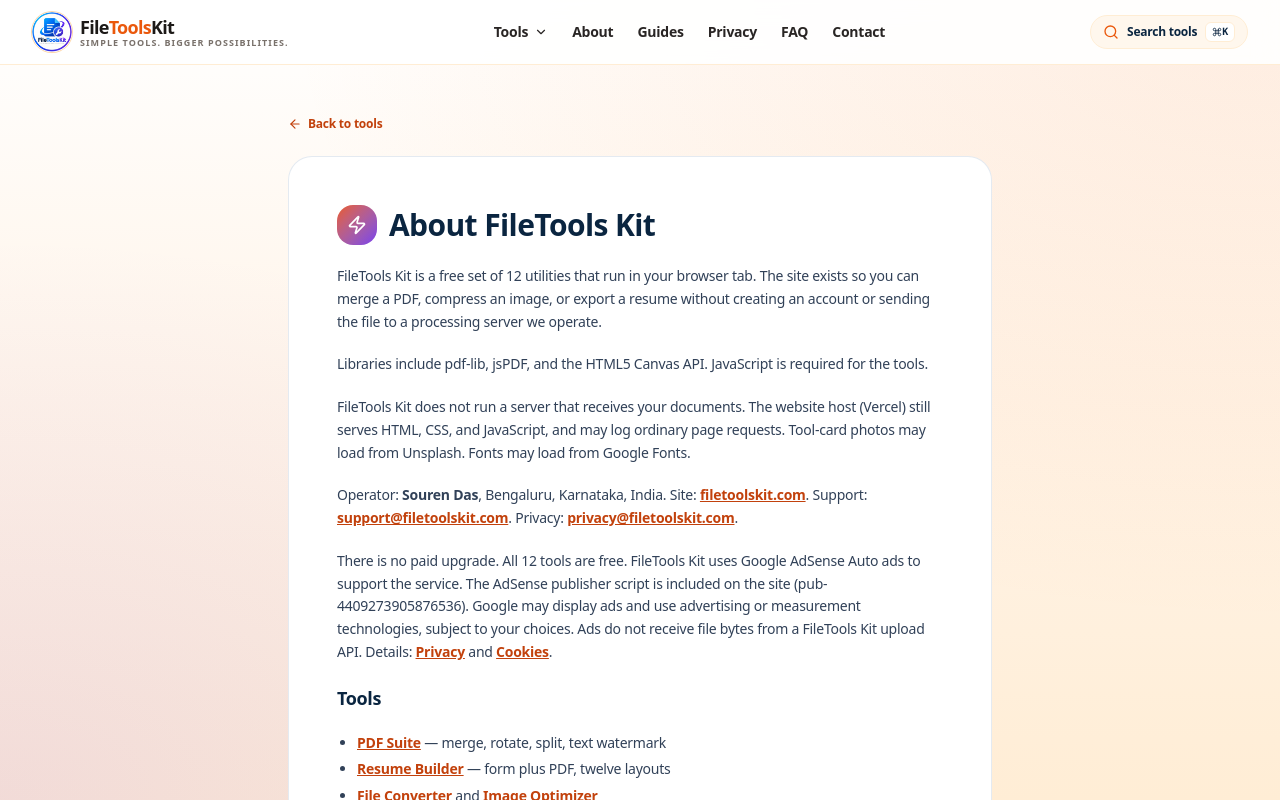
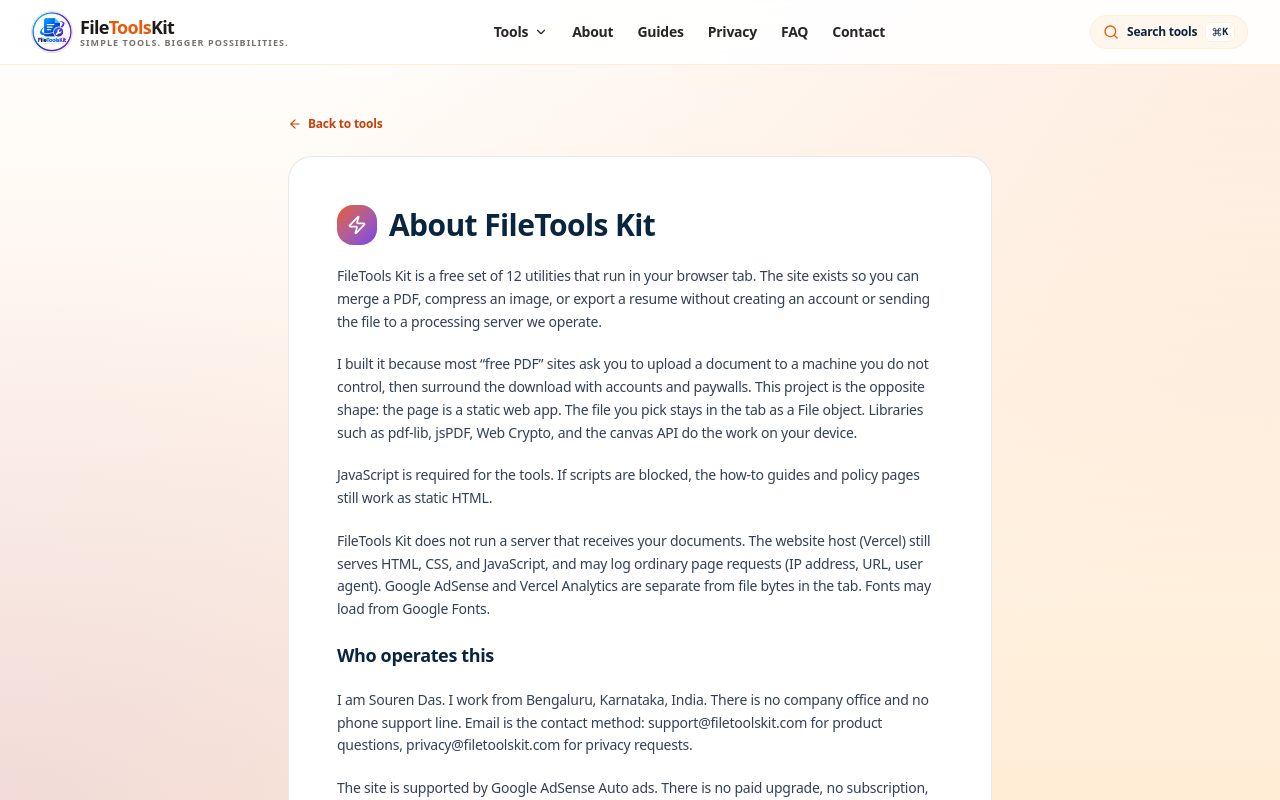
Before and after one commit to Sourendas/OmniCraft-Studio, a React (Vite) app: page /about in a window 1280 px wide. Shown: the top 800 px of the page. Built offline with nearby package versions, Linux system fonts and the light colour scheme.

Commit message:
Expand About, FAQ answers, homepage shell, and static contact/about pages

```diff
--- a/index.html
+++ b/index.html
@@ -10,9 +10,6 @@
     <link rel="icon" type="image/svg+xml" href="/favicon.svg?v=5" />
     <link rel="apple-touch-icon" href="/logo.jpg" />
     <meta name="theme-color" content="#EA580C" />
-    <meta name="mobile-web-app-capable" content="yes" />
-    <meta name="apple-mobile-web-app-capable" content="yes" />
-    <meta name="apple-mobile-web-app-title" content="FileTools Kit" />
     <link rel="manifest" href="/manifest.webmanifest" />
     <meta property="og:site_name" content="FileTools Kit" />
     <meta property="og:title" content="FileTools Kit | Free PDF, image, and resume tools in your browser" />
@@ -20,10 +17,6 @@
     <meta property="og:type" content="website" />
     <meta property="og:url" content="https://www.filetoolskit.com/" />
     <meta property="og:image" content="https://www.filetoolskit.com/logo.jpg" />
-    <meta name="twitter:card" content="summary" />
-    <meta name="twitter:title" content="FileTools Kit | Free in-browser file tools" />
-    <meta name="twitter:description" content="PDF, image, resume, QR, and hash tools that run in your browser." />
-    <meta name="twitter:image" content="https://www.filetoolskit.com/logo.jpg" />
     <script async src="https://pagead2.googlesyndication.com/pagead/js/adsbygoogle.js?client=ca-pub-4409273905876536" crossorigin="anonymous"></script>
     <style>
       html,body{margin:0;background:#FFF4E8;color:#0A2540;font-family:ui-sans-serif,system-ui,-apple-system,"Segoe UI",Roboto,sans-serif}
@@ -32,15 +25,14 @@
       #boot p{margin:0.85rem 0 0;max-width:36rem;font-size:0.95rem;line-height:1.55;color:#334155;font-weight:500}
       #boot .pill{display:inline-block;margin:0 0 0.85rem;padding:0.35rem 0.75rem;border-radius:999px;background:#FFEDD5;border:1px solid #FDBA74;color:#9A3412;font-size:11px;font-weight:800}
     </style>
-    <script type="application/ld+json">
-      {"@context":"https://schema.org","@graph":[{"@type":"WebSite","url":"https://www.filetoolskit.com/","name":"FileTools Kit","inLanguage":"en"},{"@type":"Person","name":"Souren Das","email":"mailto:support@filetoolskit.com","address":{"@type":"PostalAddress","addressLocality":"Bengaluru","addressRegion":"Karnataka","addressCountry":"IN"}},{"@type":"SoftwareApplication","name":"FileTools Kit","applicationCategory":"UtilitiesApplication","operatingSystem":"Web browser","offers":{"@type":"Offer","price":"0","priceCurrency":"USD"},"url":"https://www.filetoolskit.com/"}]}
-    </script>
   </head>
-  <body class="bg-[#FFF4E8] text-[#0A2540] antialiased selection:bg-[#EA580C]/20 selection:text-[#9A3412]">
+  <body class="bg-[#FFF4E8] text-[#0A2540] antialiased">
     <div id="boot">
       <div class="pill">Free tools · files stay in this tab</div>
       <h1>Merge, convert, and export files without uploading them.</h1>
       <p>PDF merge and split, image convert, resume PDF, QR, SVG, hashes, and more. Work runs in this browser tab.</p>
+      <p>FileTools Kit is operated by Souren Das in Bengaluru, India. The twelve tools use pdf-lib, jsPDF, Web Crypto, and the canvas API in your browser. There is no FileTools Kit upload API for those documents. The website host still serves the page and may log ordinary requests. Google AdSense supports the free tools.</p>
+      <p>Start with PDF Suite to combine application packets, Image Optimizer to shrink photos, or Resume Builder to export a PDF from a form. Written steps are in the Guides section. Privacy and contact details are linked in the footer.</p>
     </div>
     <noscript>
       <div style="max-width:42rem;margin:2rem auto;padding:1.5rem;font-family:system-ui,sans-serif;color:#0A2540">
@@ -50,7 +42,6 @@
           <li><a href="/about.html">About</a></li>
           <li><a href="/guides.html">Guides</a></li>
           <li><a href="/contact.html">Contact</a></li>
-          <li><a href="/cookie-policy.html">Cookie policy</a></li>
         </ul>
         <p>Souren Das, Bengaluru. support@filetoolskit.com · privacy@filetoolskit.com</p>
       </div>
--- a/public/about.html
+++ b/public/about.html
@@ -5,18 +5,15 @@
   <meta name="viewport" content="width=device-width, initial-scale=1" />
   <title>About | FileTools Kit</title>
   <link rel="canonical" href="https://www.filetoolskit.com/about" />
-  <style>body{font-family:system-ui,sans-serif;color:#0A2540;background:#FFF4E8;margin:0;line-height:1.6}main{max-width:44rem;margin:2rem auto;padding:1.5rem 1.25rem;background:#fff;border:1px solid #e2e8f0;border-radius:24px}a{color:#C2410C}</style>
+  <style>body{font-family:system-ui,sans-serif;color:#0A2540;background:#FFF4E8;margin:0;line-height:1.65}main{max-width:44rem;margin:2rem auto;padding:1.5rem 1.25rem;background:#fff;border:1px solid #e2e8f0;border-radius:24px}a{color:#C2410C}h2{margin-top:1.6rem}</style>
 </head>
 <body>
 <main>
   <p><a href="/">FileTools Kit</a> · <a href="/privacy.html">Privacy</a> · <a href="/guides.html">Guides</a> · <a href="/contact.html">Contact</a></p>
   <h1>About FileTools Kit</h1>
-  <p>FileTools Kit is a client-side utility suite. Convert, merge, compress, format, and export files in your browser tab using libraries such as pdf-lib, jsPDF, and the HTML5 Canvas API.</p>
-  <p>FileTools Kit does not run a server that receives your documents or images. The website host still serves HTML, CSS, and JavaScript. Tool-card photos may load from Unsplash.</p>
-  <p>Operator: Souren Das, Bengaluru, Karnataka, India.</p>
-  <p>Site: <a href="https://www.filetoolskit.com">filetoolskit.com</a></p>
-  <p>Support: <a href="mailto:support@filetoolskit.com">support@filetoolskit.com</a></p>
-  <p>There is no paid upgrade on this site. All 12 tools are free. FileTools Kit uses Google AdSense Auto ads to support the free service. Google may display ads and use advertising or measurement technologies subject to user consent where required.</p>
+  <p>FileTools Kit is a free set of twelve utilities that run in your browser tab. The site exists so you can merge a PDF, compress an image, or export a resume without creating an account or sending the file to a processing server we operate.</p>
+  <p>I built it because many “free PDF” sites ask you to upload a document to a machine you do not control, then surround the download with accounts and paywalls. This project is the opposite shape: the page is a static web app. The file you pick stays in the tab as a File object. Libraries such as pdf-lib, jsPDF, Web Crypto, and the canvas API do the work on your device.</p>
+  <p>Operator: Souren Das, Bengaluru, Karnataka, India. Email support@filetoolskit.com or privacy@filetoolskit.com. All twelve tools are free. Google AdSense Auto ads (pub-4409273905876536) support hosting.</p>
 </main>
 </body>
 </html>
--- a/public/contact.html
+++ b/public/contact.html
@@ -2,19 +2,18 @@
 <html lang="en">
 <head>
   <meta charset="UTF-8" />
-  <meta name="viewport" content="width=device-width, initial-scale=1" />
   <title>Contact | FileTools Kit</title>
   <link rel="canonical" href="https://www.filetoolskit.com/contact" />
-  <style>body{font-family:system-ui,sans-serif;color:#0A2540;background:#FFF4E8;margin:0;line-height:1.6}main{max-width:44rem;margin:2rem auto;padding:1.5rem 1.25rem;background:#fff;border:1px solid #e2e8f0;border-radius:24px}a{color:#C2410C}</style>
+  <style>body{font-family:system-ui,sans-serif;color:#0A2540;background:#FFF4E8;margin:0;line-height:1.65}main{max-width:44rem;margin:2rem auto;padding:1.5rem 1.25rem;background:#fff;border:1px solid #e2e8f0;border-radius:24px}a{color:#C2410C}</style>
 </head>
 <body>
 <main>
-  <p><a href="/">FileTools Kit</a> · <a href="/privacy.html">Privacy</a> · <a href="/about.html">About</a></p>
-  <h1>Contact</h1>
-  <p>Souren Das · Bengaluru, Karnataka, India</p>
-  <p>Mail is received by the operator. There is no ticket system.</p>
-  <p><a href="mailto:support@filetoolskit.com">support@filetoolskit.com</a></p>
-  <p><a href="mailto:privacy@filetoolskit.com">privacy@filetoolskit.com</a></p>
+  <p><a href="/">FileTools Kit</a> · <a href="/about.html">About</a></p>
+  <h1>Contact FileTools Kit</h1>
+  <p>Operated by Souren Das in Bengaluru, Karnataka, India. No phone line or ticket portal.</p>
+  <p>Product: <a href="mailto:support@filetoolskit.com">support@filetoolskit.com</a></p>
+  <p>Privacy: <a href="mailto:privacy@filetoolskit.com">privacy@filetoolskit.com</a></p>
+  <p>Say which page you were on. Do not send confidential PDFs unless you want a human to read them.</p>
 </main>
 </body>
 </html>
--- a/src/components/home/FaqSection.tsx
+++ b/src/components/home/FaqSection.tsx
@@ -29,9 +29,7 @@
                   <ChevronDown className="w-4 h-4" />
                 </div>
               </button>
-              {isOpen && (
-                <div className="px-6 pb-6 pt-1 text-xs sm:text-sm text-stone-600 leading-relaxed border-t border-orange-100 font-medium">{faq.answer}</div>
-              )}
+              <div className="px-6 pb-6 pt-1 text-xs sm:text-sm text-stone-600 leading-relaxed border-t border-orange-100 font-medium">{faq.answer}</div>
             </div>
           );
         })}
--- a/src/pages/About.tsx
+++ b/src/pages/About.tsx
@@ -16,8 +16,12 @@
           <h1 className="text-2xl sm:text-3xl font-black text-[#0A2540]">About FileTools Kit</h1>
         </div>
         <p>FileTools Kit is a free set of 12 utilities that run in your browser tab. The site exists so you can merge a PDF, compress an image, or export a resume without creating an account or sending the file to a processing server we operate.</p>
-        <p>Libraries include pdf-lib, jsPDF, and the HTML5 Canvas API. JavaScript is required for the tools.</p>
-        <p>FileTools Kit does not run a server that receives your documents. The website host (Vercel) still serves HTML, CSS, and JavaScript, and may log ordinary page requests. Tool-card photos may load from Unsplash. Fonts may load from Google Fonts.</p>
+        <p>I built it because most “free PDF” sites ask you to upload a document to a machine you do not control, then surround the download with accounts and paywalls. This project is the opposite shape: the page is a static web app. The file you pick stays in the tab as a File object. Libraries such as pdf-lib, jsPDF, Web Crypto, and the canvas API do the work on your device.</p>
+        <p>JavaScript is required for the tools. If scripts are blocked, the how-to guides and policy pages still work as static HTML.</p>
+        <p>FileTools Kit does not run a server that receives your documents. The website host (Vercel) still serves HTML, CSS, and JavaScript, and may log ordinary page requests (IP address, URL, user agent). Google AdSense and Vercel Analytics are separate from file bytes in the tab. Fonts may load from Google Fonts.</p>
+        <h2 className="text-lg font-black text-[#0A2540]">Who operates this</h2>
+        <p>I am Souren Das. I work from Bengaluru, Karnataka, India. There is no company office and no phone support line. Email is the contact method: support@filetoolskit.com for product questions, privacy@filetoolskit.com for privacy requests.</p>
+        <p>The site is supported by Google AdSense Auto ads. There is no paid upgrade, no subscription, and no checkout on filetoolskit.com. Ads are how the free tools stay online. The publisher ID is pub-4409273905876536.</p>
         <p>Operator: <strong>Souren Das</strong>, Bengaluru, Karnataka, India. Site: <a className="text-[#C2410C] underline font-bold" href="https://www.filetoolskit.com">filetoolskit.com</a>. Support: <a className="text-[#C2410C] underline font-bold" href="mailto:support@filetoolskit.com">support@filetoolskit.com</a>. Privacy: <a className="text-[#C2410C] underline font-bold" href="mailto:privacy@filetoolskit.com">privacy@filetoolskit.com</a>.</p>
         <p>There is no paid upgrade. All 12 tools are free. FileTools Kit uses Google AdSense Auto ads to support the service. The AdSense publisher script is included on the site (pub-4409273905876536). Google may display ads and use advertising or measurement technologies, subject to your choices. Ads do not receive file bytes from a FileTools Kit upload API. Details: <Link to="/privacy" className="text-[#C2410C] underline font-bold">Privacy</Link> and <Link to="/cookie-policy" className="text-[#C2410C] underline font-bold">Cookies</Link>.</p>
         <h2 className="text-lg font-black text-[#0A2540]">Tools</h2>
```
